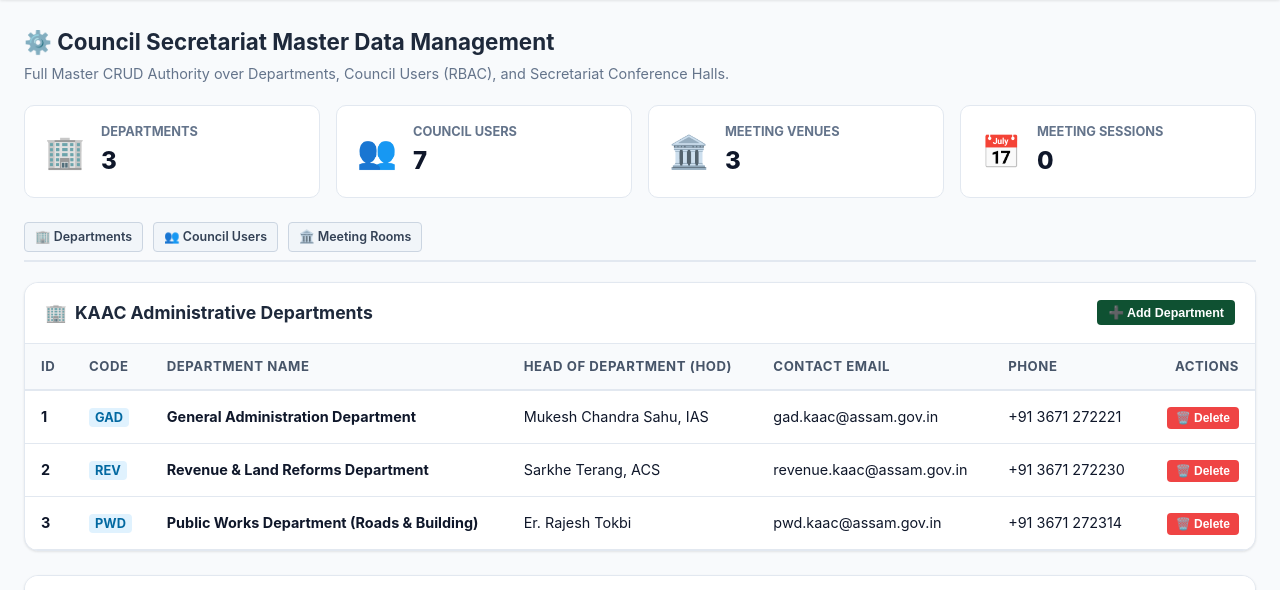
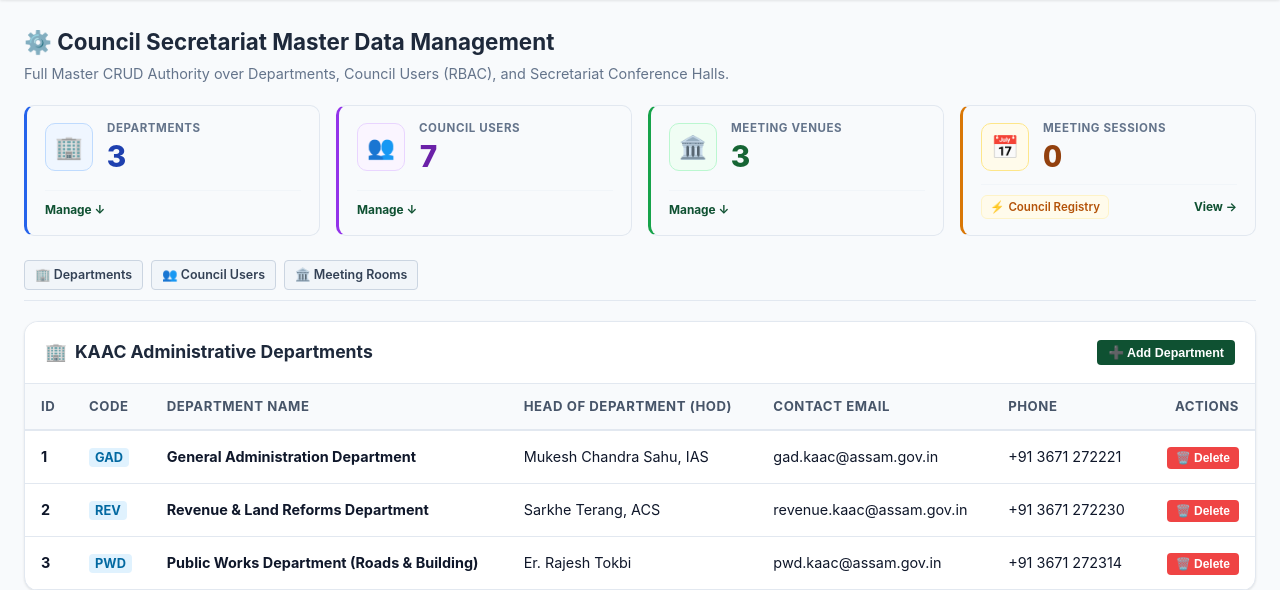
Before and after one commit to Dipankar408/kaac-meeting-mangement-service, a Spring Boot app: page /admin/dashboard in a window 1280 px wide. Shown: the part 183-773 px from the top of the page. Run offline with Spring Boot 4, Linux system fonts and the light colour scheme; data comes from the database, SQL or seed files in the repository; data that the repository does not hold is empty; some of the project's set-up classes (security, data sources, template engines, error pages and the like) are left out, and stand-ins take their place.

Commit message:
ui updated

```diff
--- a/src/main/java/gov/assam/kaac/controller/HomeController.java
+++ b/src/main/java/gov/assam/kaac/controller/HomeController.java
@@ -11,6 +11,7 @@
 import java.time.LocalDate;
 import java.util.Collections;
 import java.util.List;
+import java.util.stream.Collectors;
 
 @Controller
 @RequiredArgsConstructor
@@ -51,7 +52,7 @@
         long totalDepartments = departmentRepository.count();
         long totalUsers = userRepository.count();
 
-        model.addAttribute("meetings", meetings);
+        model.addAttribute("meetings", meetings.stream().filter(it -> it.getMeetingDate().equals(today)).collect(Collectors.toSet()));
         model.addAttribute("totalMeetings", totalMeetings);
         model.addAttribute("upcomingMeetings", upcomingCount);
         model.addAttribute("completedMeetings", completedCount);
--- a/src/main/resources/static/public/css/style.css
+++ b/src/main/resources/static/public/css/style.css
@@ -1541,3 +1541,180 @@
   border-radius: var(--radius-pill);
   letter-spacing: 0.03em;
 }
+
+/* ==========================================================================
+   Admin Master Data Metrics Cards
+   ========================================================================== */
+.admin-metrics-grid {
+  display: grid;
+  grid-template-columns: repeat(auto-fit, minmax(240px, 1fr));
+  gap: 16px;
+  margin-bottom: 24px;
+}
+
+.admin-stat-card {
+  background: var(--surface);
+  border: 1px solid var(--border);
+  border-radius: var(--radius-md);
+  padding: 16px 18px;
+  display: flex;
+  flex-direction: column;
+  justify-content: space-between;
+  gap: 12px;
+  box-shadow: var(--shadow-xs);
+  transition: all 0.15s ease;
+  position: relative;
+  overflow: hidden;
+}
+
+.admin-stat-card:hover {
+  border-color: var(--border-dark);
+  box-shadow: var(--shadow-sm);
+  transform: translateY(-2px);
+}
+
+.admin-stat-card.theme-depts {
+  border-left: 3px solid #2563eb;
+}
+
+.admin-stat-card.theme-users {
+  border-left: 3px solid #9333ea;
+}
+
+.admin-stat-card.theme-rooms {
+  border-left: 3px solid #16a34a;
+}
+
+.admin-stat-card.theme-meetings {
+  border-left: 3px solid #d97706;
+}
+
+.admin-card-main {
+  display: flex;
+  align-items: center;
+  gap: 14px;
+}
+
+.admin-card-icon {
+  width: 48px;
+  height: 48px;
+  border-radius: var(--radius-md);
+  display: flex;
+  align-items: center;
+  justify-content: center;
+  font-size: 1.4rem;
+  flex-shrink: 0;
+}
+
+.admin-card-icon.blue {
+  background: #eff6ff;
+  color: #1d4ed8;
+  border: 1px solid #bfdbfe;
+}
+
+.admin-card-icon.purple {
+  background: #faf5ff;
+  color: #7e22ce;
+  border: 1px solid #e9d5ff;
+}
+
+.admin-card-icon.green {
+  background: #f0fdf4;
+  color: #15803d;
+  border: 1px solid #bbf7d0;
+}
+
+.admin-card-icon.amber {
+  background: #fffbeb;
+  color: #b45309;
+  border: 1px solid #fde68a;
+}
+
+.admin-card-content {
+  flex: 1;
+  min-width: 0;
+}
+
+.admin-card-label {
+  display: block;
+  font-size: 0.72rem;
+  font-weight: 700;
+  color: var(--text-muted);
+  text-transform: uppercase;
+  letter-spacing: 0.05em;
+  line-height: 1.2;
+  margin-bottom: 4px;
+}
+
+.admin-card-num {
+  font-size: 1.85rem;
+  font-weight: 800;
+  line-height: 1.1;
+  letter-spacing: -0.02em;
+  font-variant-numeric: tabular-nums;
+  color: var(--text-main);
+}
+
+.theme-depts .admin-card-num { color: #1e40af; }
+.theme-users .admin-card-num { color: #6b21a8; }
+.theme-rooms .admin-card-num { color: #166534; }
+.theme-meetings .admin-card-num { color: #92400e; }
+
+.admin-card-footer {
+  display: flex;
+  align-items: center;
+  justify-content: space-between;
+  padding-top: 10px;
+  border-top: 1px solid var(--border-light, #f1f5f9);
+  gap: 8px;
+}
+
+.admin-card-pill {
+  font-size: 0.72rem;
+  font-weight: 600;
+  padding: 2px 8px;
+  border-radius: var(--radius-sm);
+  display: inline-flex;
+  align-items: center;
+  gap: 4px;
+}
+
+.admin-card-pill.blue {
+  background: #eff6ff;
+  color: #1d4ed8;
+  border: 1px solid #dbeafe;
+}
+
+.admin-card-pill.purple {
+  background: #faf5ff;
+  color: #7e22ce;
+  border: 1px solid #f3e8ff;
+}
+
+.admin-card-pill.green {
+  background: #f0fdf4;
+  color: #15803d;
+  border: 1px solid #dcfce7;
+}
+
+.admin-card-pill.amber {
+  background: #fffbeb;
+  color: #b45309;
+  border: 1px solid #fef3c7;
+}
+
+.admin-card-action {
+  font-size: 0.74rem;
+  font-weight: 700;
+  color: var(--primary);
+  text-decoration: none;
+  display: inline-flex;
+  align-items: center;
+  gap: 3px;
+  transition: color 0.15s ease;
+}
+
+.admin-card-action:hover {
+  color: var(--primary-dark);
+  text-decoration: underline;
+}
--- a/src/main/resources/templates/admin/dashboard.html
+++ b/src/main/resources/templates/admin/dashboard.html
@@ -84,42 +84,72 @@
     </div>
 
     <!-- Top Metrics Overview -->
-    <div style="display: grid; grid-template-columns: repeat(auto-fit, minmax(200px, 1fr)); gap: 16px; margin-bottom: 24px;">
-      <div class="stat-card" style="background: white; border: 1px solid #e2e8f0; border-radius: 10px; padding: 16px 20px; display: flex; align-items: center; gap: 16px;">
-        <div style="font-size: 2rem;">🏢</div>
-        <div>
-          <div style="font-size: 0.8rem; color: #64748b; font-weight: 700; text-transform: uppercase;">Departments</div>
-          <div id="stat-depts" style="font-size: 1.5rem; font-weight: 800; color: #0f172a;" th:text="${totalDepartments != null ? totalDepartments : departments.size()}">6</div>
+    <div class="admin-metrics-grid">
+      <!-- 1. DEPARTMENTS CARD -->
+      <div class="admin-stat-card theme-depts">
+        <div class="admin-card-main">
+          <div class="admin-card-icon blue">🏢</div>
+          <div class="admin-card-content">
+            <span class="admin-card-label">Departments</span>
+            <div class="admin-card-num" id="stat-depts" th:text="${totalDepartments != null ? totalDepartments : departments.size()}">6</div>
+          </div>
+        </div>
+        <div class="admin-card-footer">
+          <a href="#section-depts" class="admin-card-action">Manage &darr;</a>
         </div>
       </div>
-      <div class="stat-card" style="background: white; border: 1px solid #e2e8f0; border-radius: 10px; padding: 16px 20px; display: flex; align-items: center; gap: 16px;">
-        <div style="font-size: 2rem;">👥</div>
-        <div>
-          <div style="font-size: 0.8rem; color: #64748b; font-weight: 700; text-transform: uppercase;">Council Users</div>
-          <div id="stat-users" style="font-size: 1.5rem; font-weight: 800; color: #0f172a;" th:text="${totalUsers != null ? totalUsers : users.size()}">7</div>
+
+      <!-- 2. COUNCIL USERS CARD -->
+      <div class="admin-stat-card theme-users">
+        <div class="admin-card-main">
+          <div class="admin-card-icon purple">👥</div>
+          <div class="admin-card-content">
+            <span class="admin-card-label">Council Users</span>
+            <div class="admin-card-num" id="stat-users" th:text="${totalUsers != null ? totalUsers : users.size()}">7</div>
+          </div>
+        </div>
+        <div class="admin-card-footer">
+          <a href="#section-users" class="admin-card-action">Manage &darr;</a>
         </div>
       </div>
-      <div class="stat-card" style="background: white; border: 1px solid #e2e8f0; border-radius: 10px; padding: 16px 20px; display: flex; align-items: center; gap: 16px;">
-        <div style="font-size: 2rem;">🏛️</div>
-        <div>
-          <div style="font-size: 0.8rem; color: #64748b; font-weight: 700; text-transform: uppercase;">Meeting Venues</div>
-          <div id="stat-rooms" style="font-size: 1.5rem; font-weight: 800; color: #0f172a;" th:text="${totalRooms != null ? totalRooms : rooms.size()}">4</div>
+
+      <!-- 3. MEETING VENUES CARD -->
+      <div class="admin-stat-card theme-rooms">
+        <div class="admin-card-main">
+          <div class="admin-card-icon green">🏛️</div>
+          <div class="admin-card-content">
+            <span class="admin-card-label">Meeting Venues</span>
+            <div class="admin-card-num" id="stat-rooms" th:text="${totalRooms != null ? totalRooms : rooms.size()}">4</div>
+          </div>
+        </div>
+        <div class="admin-card-footer">
+          <a href="#section-rooms" class="admin-card-action">Manage &darr;</a>
         </div>
       </div>
-      <div class="stat-card" style="background: white; border: 1px solid #e2e8f0; border-radius: 10px; padding: 16px 20px; display: flex; align-items: center; gap: 16px;">
-        <div style="font-size: 2rem;">📅</div>
-        <div>
-          <div style="font-size: 0.8rem; color: #64748b; font-weight: 700; text-transform: uppercase;">Meeting Sessions</div>
-          <div id="stat-meetings" style="font-size: 1.5rem; font-weight: 800; color: #0f172a;" th:text="${totalMeetings != null ? totalMeetings : schedules.size()}">5</div>
+
+      <!-- 4. MEETING SESSIONS CARD -->
+      <div class="admin-stat-card theme-meetings">
+        <div class="admin-card-main">
+          <div class="admin-card-icon amber">📅</div>
+          <div class="admin-card-content">
+            <span class="admin-card-label">Meeting Sessions</span>
+            <div class="admin-card-num" id="stat-meetings" th:text="${totalMeetings != null ? totalMeetings : schedules.size()}">5</div>
+          </div>
+        </div>
+        <div class="admin-card-footer">
+          <span class="admin-card-pill amber">
+            <span>⚡</span> Council Registry
+          </span>
+          <a href="/" class="admin-card-action">View &rarr;</a>
         </div>
       </div>
     </div>
 
     <!-- Quick Navigation Tabs for Admin Sections -->
-    <div style="display: flex; gap: 10px; margin-bottom: 20px; border-bottom: 2px solid #e2e8f0; padding-bottom: 8px;">
-      <a href="#section-depts" class="btn btn-secondary btn-sm" style="text-decoration: none;">🏢 Departments</a>
-      <a href="#section-users" class="btn btn-secondary btn-sm" style="text-decoration: none;">👥 Council Users</a>
-      <a href="#section-rooms" class="btn btn-secondary btn-sm" style="text-decoration: none;">🏛️ Meeting Rooms</a>
+    <div style="display: flex; gap: 8px; margin-bottom: 20px; border-bottom: 1px solid var(--border); padding-bottom: 10px;">
+      <a href="#section-depts" class="btn btn-secondary btn-sm">🏢 Departments</a>
+      <a href="#section-users" class="btn btn-secondary btn-sm">👥 Council Users</a>
+      <a href="#section-rooms" class="btn btn-secondary btn-sm">🏛️ Meeting Rooms</a>
     </div>
 
     <!-- Departments Management -->
```
